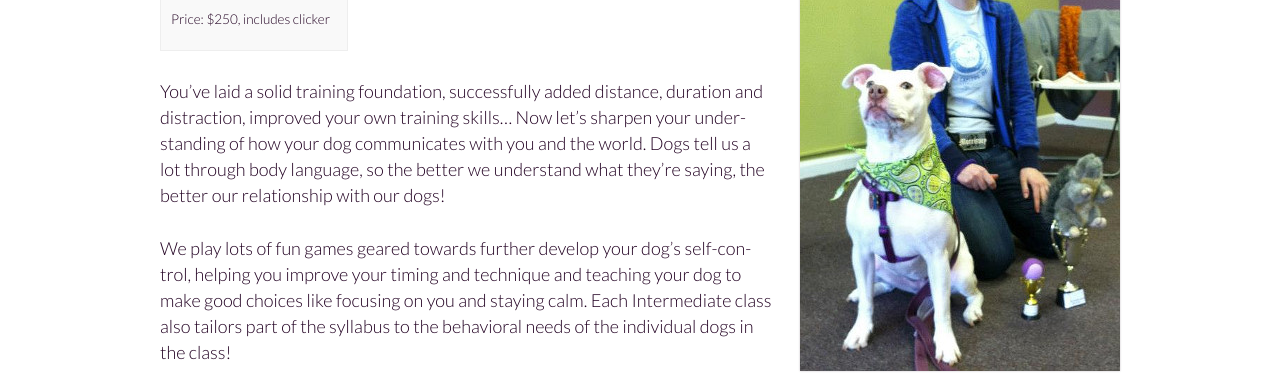
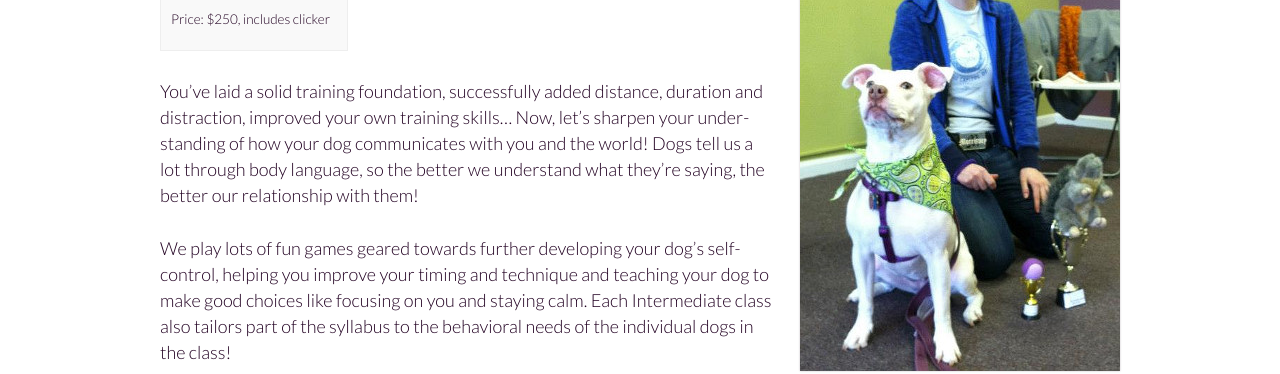
Before and after one commit to fidodogtraining/fidodogtraining.github.io, a Jekyll site: the page built from _classes/intermediate.md, in a window 1280 px wide. Shown: the part 405-779 px from the top of the page. Built offline with Jekyll 4.4.1, drawn with Linux system fonts in a browser that asks for light colours; Markdown is read by kramdown in place of the engine named in the settings.

Commit message:
Update intermediate.md

```diff
--- a/_classes/intermediate.md
+++ b/_classes/intermediate.md
@@ -11,8 +11,8 @@
  - start: 2015-02-21 11:00:00 -0500
    end: 2015-03-28 12:00:00 -0500
 ---
-You’ve laid a solid training foundation, successfully added distance, duration and distraction, improved your own training skills… Now let’s sharpen your understanding of how your dog communicates with you and the world. Dogs tell us a lot through body language, so the better we understand what they're saying, the better our relationship with our dogs!
+You’ve laid a solid training foundation, successfully added distance, duration and distraction, improved your own training skills… Now, let’s sharpen your understanding of how your dog communicates with you and the world! Dogs tell us a lot through body language, so the better we understand what they're saying, the better our relationship with them!
 
-We play lots of fun games geared towards further develop your dog’s self-control, helping you improve your timing and technique and teaching your dog to make good choices like focusing on you and staying calm. Each Intermediate class also tailors part of the syllabus to the behavioral needs of the individual dogs in the class!
+We play lots of fun games geared towards further developing your dog’s self-control, helping you improve your timing and technique and teaching your dog to make good choices like focusing on you and staying calm. Each Intermediate class also tailors part of the syllabus to the behavioral needs of the individual dogs in the class!
 
 _Look forward to seeing the improvements!_
```
